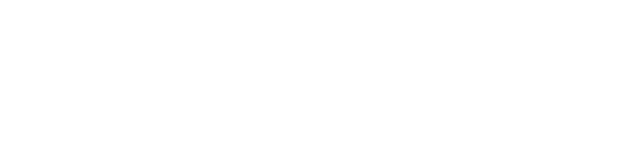
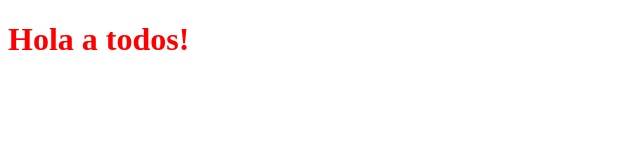
Before and after one commit to oriolraventosc/202209-w2ch5-oriol-raventos, a website: page public/index.html in a window 1280 px wide. Shown: the whole page, without its empty margins (0-640 px from the left). Drawn offline with nearby package versions, Linux system fonts and the light colour scheme; files that its build step writes are made by us from their sources.

Commit message:
Add sass config and prove it works

```diff
--- a/public/index.html
+++ b/public/index.html
@@ -6,11 +6,12 @@
   <meta http-equiv="X-UA-Compatible" content="IE=edge">
   <meta name="viewport" content="width=device-width, initial-scale=1.0">
   <link rel="shortcut icon" href="./img/favicon.ico" type="image/x-icon">
+  <link rel="stylesheet" href="css/styles.css">
   <title>Game of life</title>
 </head>
 
 <body>
-
+  <h1 class="main_title">Hola a todos!</h1>
 </body>
 
 <script src="./js/index.js" type="module"></script>
--- /dev/null
+++ b/src/sass/styles.scss
@@ -0,0 +1,3 @@
+.main_title {
+  color: red;
+}
```
Also changed, not shown: package.json (+5 -2 lines), 1 other file.
